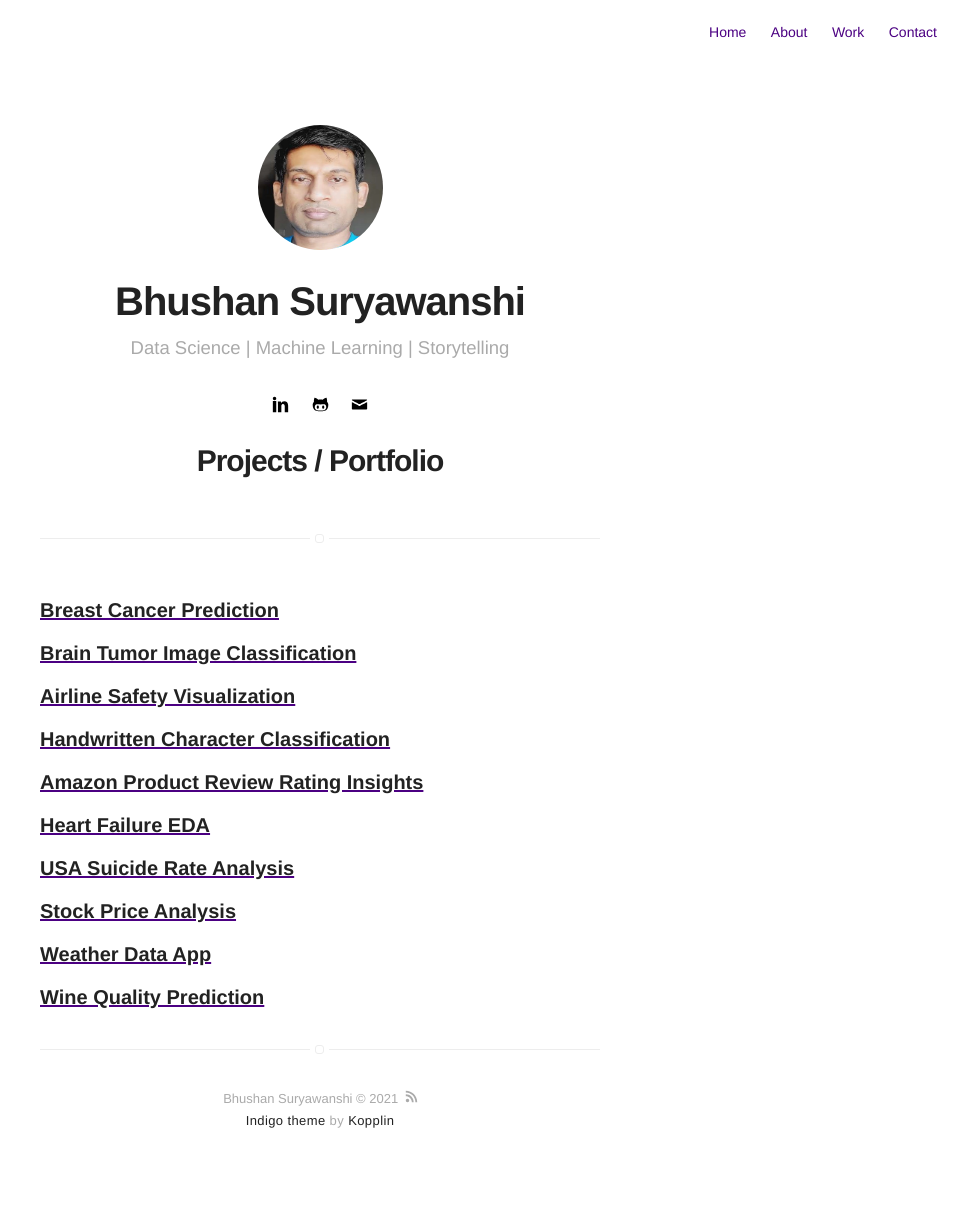
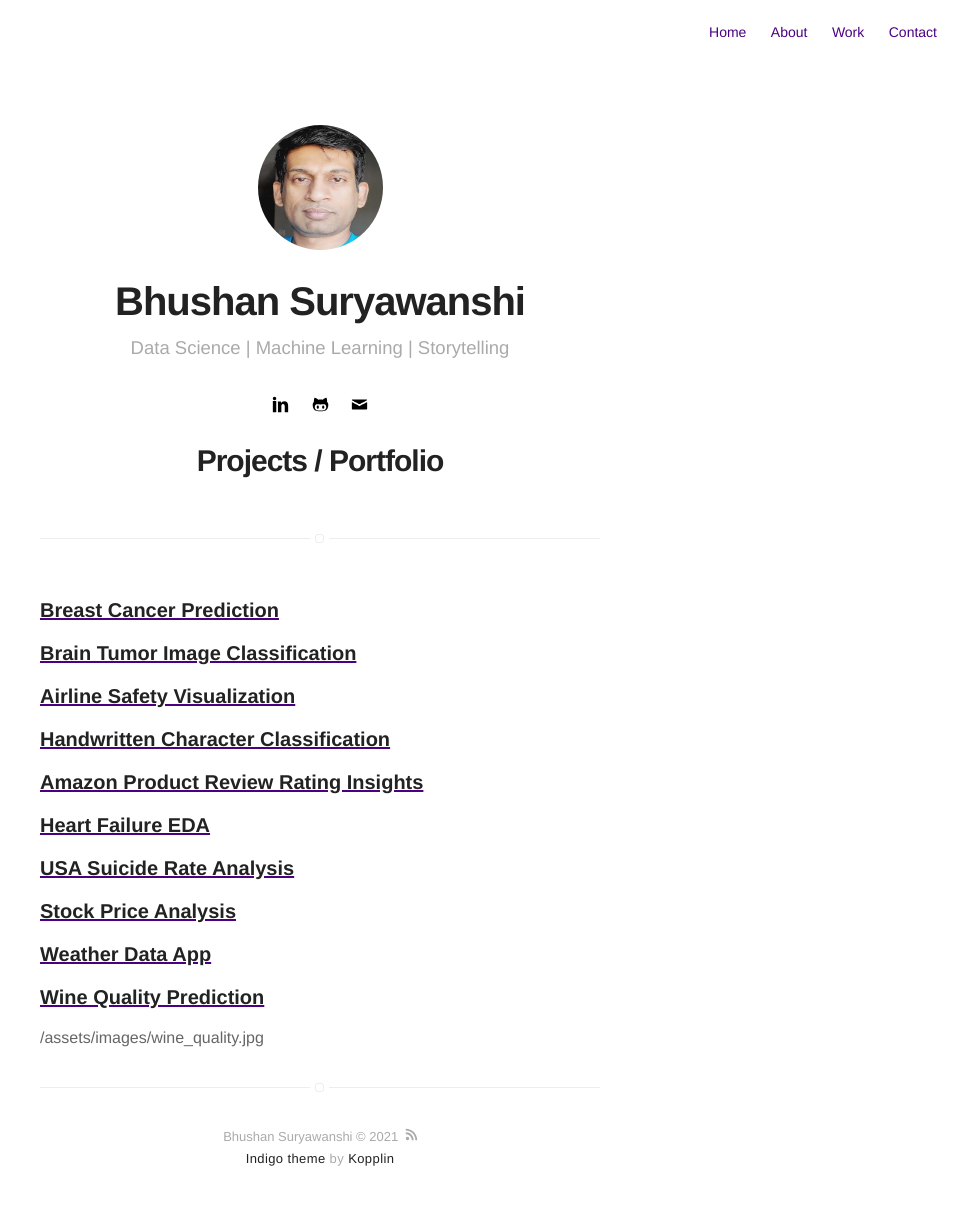
Before and after one commit to BhushanGitHub/bhushanGitHub.github.io, a Jekyll site: the page built from projects.html, in a window 1280 px wide. Shown: the whole page, without its empty margins (320-1280 px from the left). Built offline with Jekyll 4.4.1, drawn with Linux system fonts in a browser that asks for light colours; before the commit the page ends 1192 px from its top, so only the background shows below that.

Commit message:
Added details for project

```diff
--- a/_posts/2020-01-01-Wine_Quality_Prediction.md
+++ b/_posts/2020-01-01-Wine_Quality_Prediction.md
@@ -11,6 +11,7 @@ headerImage: true
 projects: true
 hidden: true # don't count this post in blog pagination
 description: " "
+image: "/assets/images/wine_quality.jpg"
 category: projects
 author: Bhushan Suryawanshi
 externalLink: false
--- a/projects.html
+++ b/projects.html
@@ -9,7 +9,7 @@ title: Projects
             <div class="item {% if post.star %}star{% endif %}">
                 <a class="url" href="{% if post.externalLink %}{{ post.externalLink }}{% else %}{{ site.url }}{{ post.url }}{% endif %}">
                     <h3 class="title">{{ post.title }}</h3>
-                </a>{{ post.description }}
+                </a>{{ post.image }}
             </div>
         {% endif %}
     {% endfor %}
```
